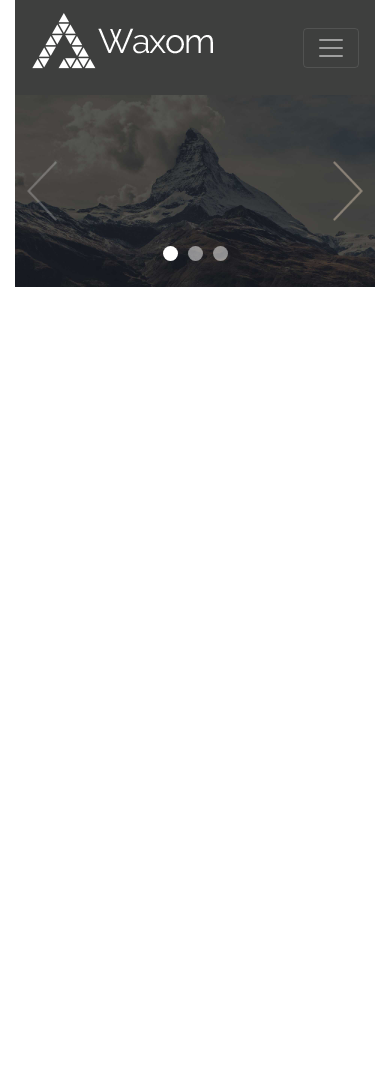
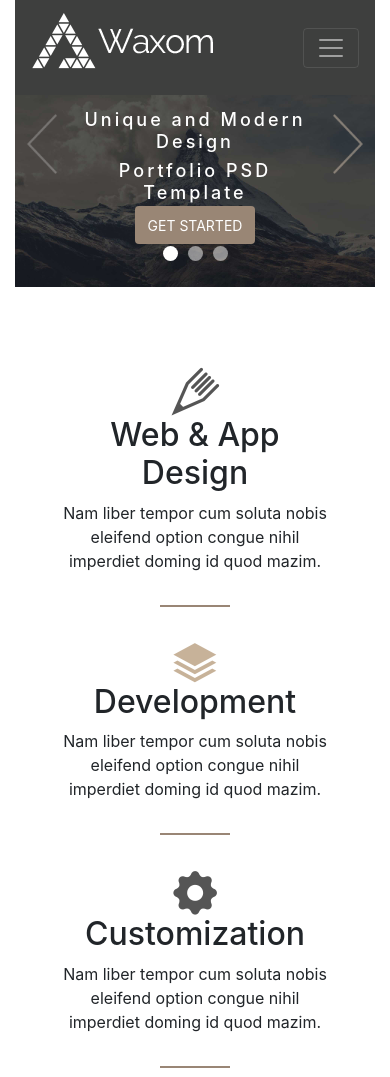
Before and after one commit to georgikolarov/Bootstrap_website, a plain HTML site: page index.html in a window 390 px wide. Shown: the top 1077 px of the page. Before the commit the page ends 844 px from the top, so only its background shows below. Drawn offline with nearby package versions, Linux system fonts and the light colour scheme.

Commit message:
work-26.10

```diff
--- a/css/style.css
+++ b/css/style.css
@@ -6,6 +6,8 @@
     text-align: center !important;
     background-color: transparent;
     z-index: 1;
+    left: 50%;
+    transform: translate(-50%, 0);
 }
 .navbar .nav-item{
     padding-right: 20px;
@@ -41,6 +43,61 @@
 .navbar .navbar-nav .nav-link:hover{
     color: #c7b299;
 }
+.carousel-caption {
+    line-height: 40px;
+    letter-spacing: 3px;
+    position: absolute;
+    z-index: 1;
+    top: 35%;
+    left: 15%;
+    color: #fff;
+    text-align: center;
+}
+
+.btn-navTop{
+    background-color: #998675;
+    color: #fff;
+}
+
+.btn-navTop span{
+    margin-top: 0.5rem !important;
+    margin-bottom: 0.5rem !important;
+}
+.feature1{
+    margin-top: 80px;
+}
+.feature1 .line {
+    display: inline-block;
+    border: 1px solid #998675;
+    width: 70px;
+}
+.feature2{
+    background-color: #fbfaf8;
+}
+.feature2 .parent{
+    background-image: url('../img/Waxom-Hemepage_08.png');
+    width: 100%;
+    height: 482px;
+    background-size: contain;
+    background-repeat: no-repeat;
+    background-position: center bottom;
+}
+
+
+
+
+@media (max-width: 1100px) {
+    .carousel-caption {
+        line-height: 40px;
+        letter-spacing: 3px;
+        position: absolute;
+        z-index: 1;
+        top: 15%;
+        left: 15%;
+        color: #fff;
+        text-align: center;
+    }
+}
 @media (max-width: 992px) {
 .navbar{
     position: relative !important;
@@ -50,4 +107,74 @@
         padding-right: 0px;
     }
 
+    .feature1 .col-lg-3{
+        margin-bottom: 30px !important;
+    }
+
+    .feature2 .parent{
+        background-image: url('../img/Waxom-Hemepage_08.png');
+        width: 100%;
+        height: 300px;
+        background-size: contain;
+        background-repeat: no-repeat;
+        background-position: center bottom;
+    }
+
 }
+@media (max-width: 768px) {
+    .carousel-caption {
+        line-height: 40px;
+        letter-spacing: 3px;
+        position: absolute;
+        z-index: 1;
+        top: 5%;
+        left: 15%;
+        color: #fff;
+        text-align: center;
+    }
+    .feature2 .parent{
+        background-image: url('../img/Waxom-Hemepage_08.png');
+        width: 100%;
+        height: 250px;
+        background-size: contain;
+        background-repeat: no-repeat;
+        background-position: center bottom;
+    }
+
+}
+@media (max-width: 700px) {
+    .carousel-caption {
+        position: absolute;
+        z-index: 1;
+        top: -3%;
+        left: 15%;
+        color: #fff;
+        text-align: center;
+    }
+    .carousel-caption p {
+        display: none;
+    }
+    .carousel-caption h3 {
+        font-size: 18px;
+    }
+    .carousel-caption h1 {
+        font-size: 18px;
+        margin: 0px;
+    }
+    .carousel-caption span {
+        font-size: 14px;
+        margin-top: 0.5rem !important;
+        margin-bottom: 0.5rem !important;
+    }
+}
+
+@media (max-width: 575.98px) {
+    .feature2 .parent{
+        background-image: url('../img/Waxom-Hemepage_08.png');
+        width: 100%;
+        height: 150px;
+        background-size: contain;
+        background-repeat: no-repeat;
+        background-position: center bottom;
+    }
+}
--- a/index.html
+++ b/index.html
@@ -9,8 +9,9 @@
 </head>
 <body>
 
-<div class="container-fluid main text-center">
+<div class="container-fluid main">
 
+    <div id="carouselExampleIndicators" class="carousel slide" data-ride="carousel">
         <nav class="navbar navbar-expand-lg navbar-dark">
             <a class="navbar-brand" href="#"><img src="img/logo.png" alt=""></a>
             <button class="navbar-toggler" type="button" data-toggle="collapse" data-target="#navbarNav" aria-controls="navbarNav" aria-expanded="false" aria-label="Toggle navigation">
@@ -22,7 +23,7 @@
                         <a class="nav-link" href="#">Home <span class="sr-only">(current)</span></a>
                     </li>
                     <li class="nav-item">
-                           <a class="nav-link" href="#">About Us</a>
+                        <a class="nav-link" href="#">AboutUs</a>
                     </li>
                     <li class="nav-item">
                         <a class="nav-link" href="#">Portfolio</a>
@@ -49,7 +50,6 @@
             </div>
         </nav>
 
-    <div id="carouselExampleIndicators" class="carousel slide" data-ride="carousel">
         <ol class="carousel-indicators">
             <li data-target="#carouselExampleIndicators" data-slide-to="0" class="active"></li>
             <li data-target="#carouselExampleIndicators" data-slide-to="1"></li>
@@ -58,6 +58,12 @@
         <div class="carousel-inner">
             <div class="carousel-item active">
                 <img class="d-block w-100" src="img/Waxom-Hemepage_01.jpg" alt="First slide">
+                <div class="carousel-caption d-block">
+                    <h3>Unique and Modern Design</h3>
+                    <h1>Portfolio PSD Template</h1>
+                    <p>Nam liber tempor cum soluta nobis eleifend option congue nihil imperdiet doming id <br> quod mazim placerat facer possim assum.</p>
+                    <button class="btn btn-navTop"><span class="text-uppercase">get started</span></button>
+                </div>
             </div>
             </div>
         <a class="carousel-control-prev" href="#carouselExampleIndicators" role="button" data-slide="prev">
@@ -69,6 +75,48 @@
             <span class="sr-only">Next</span>
         </a>
         </div>
+
+
+    <div class="row feature1 text-center pl-5 pr-5 mb-5">
+        <div class="col-lg-3">
+            <img src="img/design.png" alt="Web & App Design">
+            <h2>Web & App Design</h2>
+            <p>Nam liber tempor cum soluta nobis eleifend option congue nihil imperdiet doming id quod mazim.</p>
+            <span class="line"></span>
+        </div>
+        <div class="col-lg-3">
+            <img src="img/development.png" alt="Development">
+            <h2>Development</h2>
+            <p>Nam liber tempor cum soluta nobis eleifend option congue nihil imperdiet doming id quod mazim.</p>
+            <span class="line"></span>
+        </div>
+        <div class="col-lg-3">
+            <img src="img/costumization.png" alt="Customization">
+            <h2>Customization</h2>
+            <p>Nam liber tempor cum soluta nobis eleifend option congue nihil imperdiet doming id quod mazim.</p>
+            <span class="line"></span>
+        </div>
+        <div class="col-lg-3">
+            <img src="img/marketing.png" alt="Marketing">
+            <h2>Marketing</h2>
+            <p>Nam liber tempor cum soluta nobis eleifend option congue nihil imperdiet doming id quod mazim.</p>
+            <span class="line"></span>
+        </div>
+    </div>
+
+    <div class="feature2">
+        <div class="row">
+            <div class="col-lg-12 text-center">
+                <h2>Waxom is Realization of your Ideas.</h2>
+                <p>Investigationes demonstraverunt lectores legere me lius quod ii legunt saepius. Claritas est etiam <br> processus dynamicus, qui sequitur mutationem consuetudium.</p>
+            </div>
+        </div>
+        <div class="row pl-5 pr-5">
+            <div class="col-lg-12 parent text-center">
+            </div>
+        </div>
+    </div>
+
     </div>
 
 
```
Also changed, not shown: img/Waxom-Hemepage_08.png (added), img/browser-center.png (added), img/browser-left.png (added), img/browser-right.png (added), img/costumization.png (added), img/design.png (added), img/development.png (added), img/marketing.png (added). Lines whose indentation alone changed are shown as unchanged.
